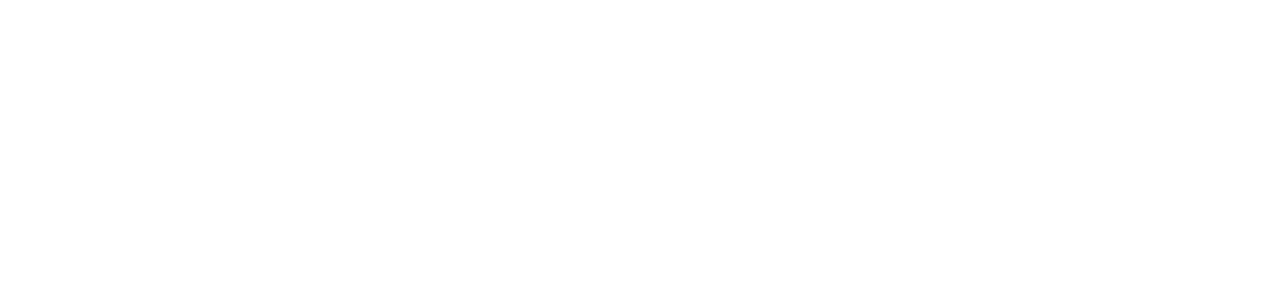
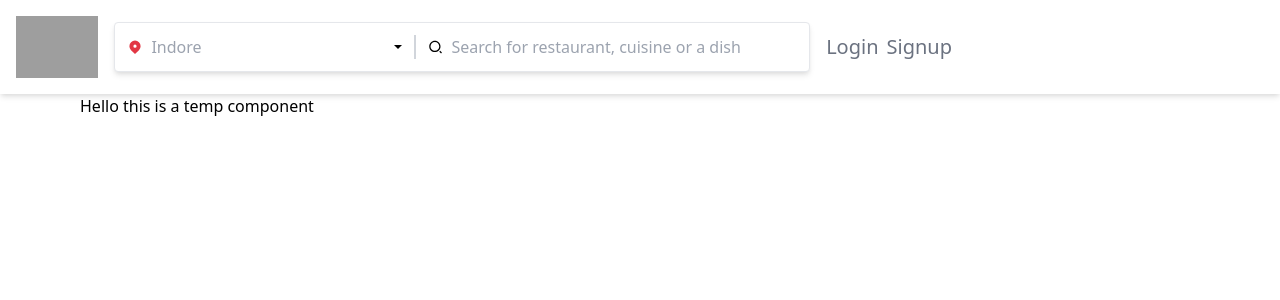
Before and after one commit to HarshilDale/zomato-master, a React (Create React App) app in the folder client/: page / in a window 1280 px wide. Shown: the top 300 px of the page. Built offline with nearby package versions, Linux system fonts and the light colour scheme; grey boxes are pictures that could not be loaded.

Commit message:
add navbar

```diff
--- a/client/package.json
+++ b/client/package.json
@@ -9,6 +9,8 @@
     "@testing-library/user-event": "^12.8.3",
     "react": "^17.0.2",
     "react-dom": "^17.0.2",
+    "react-icons": "^4.2.0",
+    "react-router-dom": "^5.3.0",
     "react-scripts": "4.0.3",
     "web-vitals": "^1.1.2"
   },
--- a/client/src/App.js
+++ /dev/null
@@ -1,5 +0,0 @@
-function App() {
-  return <div></div>;
-}
-
-export default App;
--- /dev/null
+++ b/client/src/App.jsx
@@ -0,0 +1,15 @@
+// HOC
+import HomeLayoutHOC from "./HOC/Home.HOC";
+
+// Component
+import Temp from "./Components/temp";
+
+function App() {
+  return (
+  <>
+  <HomeLayoutHOC path="/" exact component={Temp} />
+  </>
+  );
+}
+
+export default App;
--- /dev/null
+++ b/client/src/Components/Navbar/index.jsx
@@ -0,0 +1,79 @@
+import React from "react";
+import { FaUserAlt } from "react-icons/fa";
+import { HiLocationMarker } from "react-icons/hi";
+import { IoMdArrowDropdown, IoMdArrowDropup } from "react-icons/io";
+import { RiSearch2Line } from "react-icons/ri";
+
+const MobileNav = () => {
+  return (
+    <>
+      <div className="flex w-full items-center justify-between md:hidden">
+        <div className="w-28">
+          <img
+            src="https://b.zmtcdn.com/web_assets/b40b97e677bc7b2ca77c58c61db266fe1603954218.png"
+            alt="logo"
+            className="w-full h-full"
+          />
+        </div>
+        <div className="flex items-center gap-3">
+          <button className="bg-zomato-400 text-white px-3 py-2 rounded-full">
+            Use App
+          </button>
+          <span className="border p-2 border-gray-300 text-zomato-400 rounded-full">
+            <FaUserAlt />
+          </span>
+        </div>
+      </div>
+    </>
+  );
+};
+
+const MediumNav = () => {
+  return (
+    <>
+      <div className="hidden gap-4 md:flex w-full items-center lg:w-3/4">
+        <div className="w-28">
+          <img
+            src="https://b.zmtcdn.com/web_assets/b40b97e677bc7b2ca77c58c61db266fe1603954218.png"
+            alt="logo"
+            className="w-full h-full"
+          />
+        </div>
+        <div className="w-full bg-white shadow-md p-3 flex items-center gap-3 border border-gray-200 rounded">
+          <div className="flex items-center gap-2 border-r-2 border-gray-300 pr-2">
+            <span className="text-zomato-400">
+              <HiLocationMarker />
+            </span>
+            <input type="text" placeholder="Indore" />
+            <IoMdArrowDropdown />
+          </div>
+          <div className="flex w-full items-center gap-2">
+            <RiSearch2Line />
+            <input
+              type="Search"
+              placeholder="Search for restaurant, cuisine or a dish"
+              className="w-full"
+            />
+          </div>
+        </div>
+        <div className="flex gap-2">
+          <button className="text-gray-500 text-xl hover:text-gray-800">Login</button>
+          <button className="text-gray-500 text-xl hover:text-gray-800">Signup</button>
+          </div>
+      </div>
+    </>
+  );
+};
+
+const Navbar = () => {
+  return (
+    <>
+      <nav className="p-4 flex bg-white shadow-md w-full items-center">
+        <MobileNav />
+        <MediumNav />
+      </nav>
+    </>
+  );
+};
+
+export default Navbar;
--- /dev/null
+++ b/client/src/Components/temp.jsx
@@ -0,0 +1,11 @@
+import React from "react";
+
+const Temp = () => {
+  return (
+    <>
+      <div>Hello this is a temp component</div>
+    </>
+  );
+};
+
+export default Temp;
--- /dev/null
+++ b/client/src/HOC/Home.HOC.jsx
@@ -0,0 +1,22 @@
+import React from "react";
+import { Route } from "react-router-dom";
+
+// Layout
+import HomeLayout from "../Layout/Home.layout";
+
+const HomeLayoutHOC = ({ component: Component, ...rest }) => {
+  return (
+    <>
+      <Route
+        {...rest}
+        component={(props) => (
+          <HomeLayout>
+            <Component {...props} />
+          </HomeLayout>
+        )}
+      />
+    </>
+  );
+};
+
+export default HomeLayoutHOC;
--- /dev/null
+++ b/client/src/Layout/Home.layout.jsx
@@ -0,0 +1,15 @@
+import React from "react";
+
+// Components
+import Navbar from "../Components/Navbar";
+
+const HomeLayout = (props) => {
+  return (
+    <>
+      <Navbar />
+      <div className="container mx-auto px-4 lg:px-20">{props.children}</div>
+    </>
+  );
+};
+
+export default HomeLayout;
--- a/client/tailwind.config.js
+++ b/client/tailwind.config.js
@@ -1,11 +1,26 @@
 module.exports = {
-  purge: ['./src/**/*.{js,jsx,ts,tsx}', './public/index.html'],
+  purge: ["./src/**/*.{js,jsx,ts,tsx}", "./public/index.html"],
   darkMode: false, // or 'media' or 'class'
   theme: {
-    extend: {},
+    extend: {
+      colors: {
+        zomato: {
+          50: "#ffe5e7",
+          100: "#fabac0",
+          200: "#f18f96",
+          300: "#e9626d",
+          400: "#e23744",
+          500: "#c81d2a",
+          600: "#9d1520",
+          700: "#700d16",
+          800: "#46060c",
+          900: "#1e0002",
+        },
+      },
+    },
   },
   variants: {
     extend: {},
   },
   plugins: [],
-}
+};
```
Also changed, not shown: client/src/index.jsx (renamed from client/src/index.js, +5 -2 lines).
